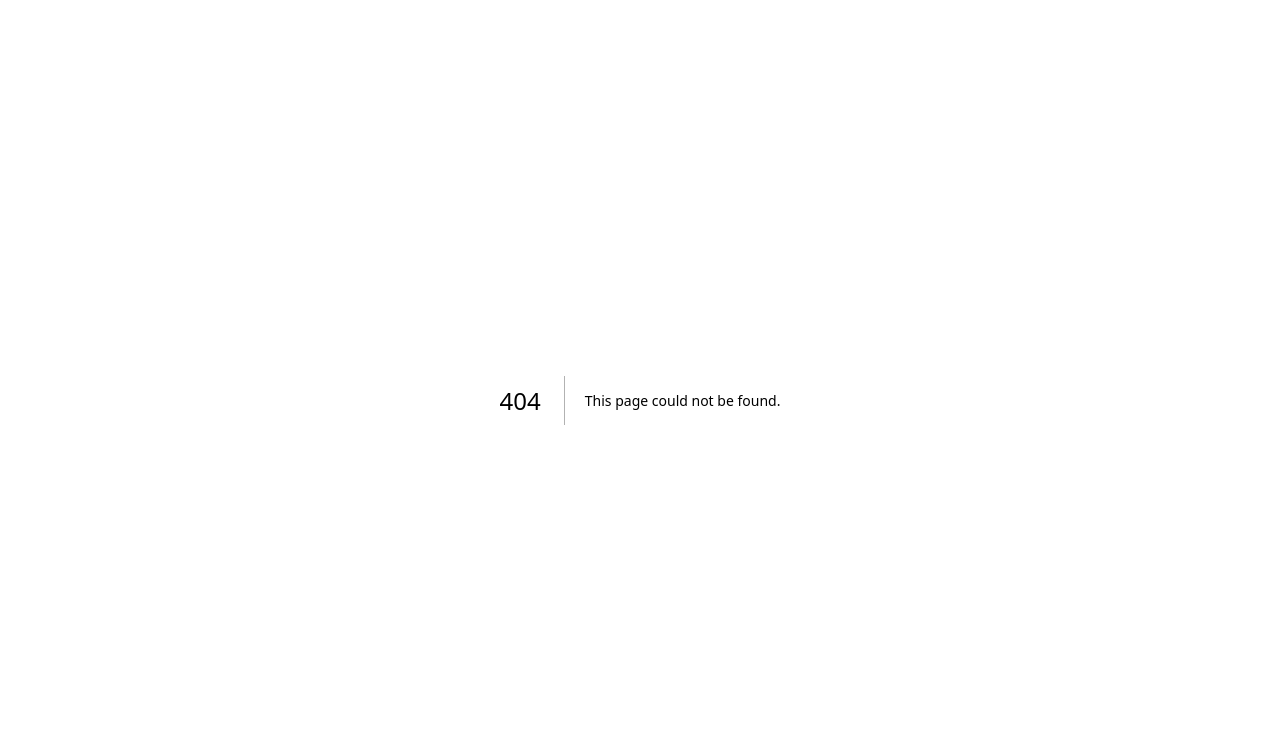
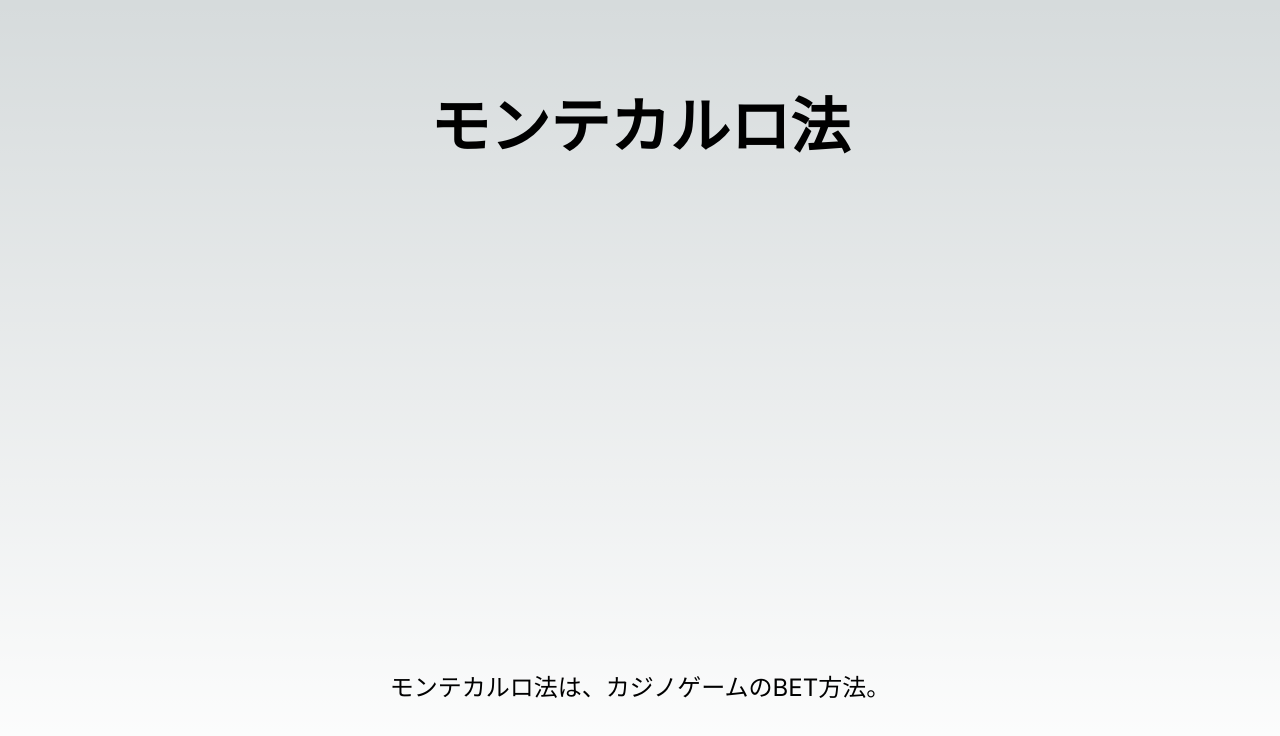
Before and after one commit to yusakuvol/betting-method, a Next.js app: page /MonteCarlo in a window 1280 px wide. Before the commit this address had no page. Shown: the top 736 px of the page. Built offline with nearby package versions, Linux system fonts and the light colour scheme.

Commit message:
add Monte Carlo

```diff
--- /dev/null
+++ b/src/app/MonteCarlo/layout.tsx
@@ -0,0 +1,17 @@
+import type { Metadata } from 'next'
+import { Inter } from 'next/font/google'
+
+const inter = Inter({ subsets: ['latin'] })
+
+export const metadata: Metadata = {
+  title: 'MonteCarlo BET',
+  description: 'カジノゲームのBETを管理するためのサイトです。',
+}
+
+export default function RootLayout({
+  children,
+}: {
+  children: React.ReactNode
+}) {
+  return <>{children}</>
+}
--- /dev/null
+++ b/src/app/MonteCarlo/page.tsx
@@ -0,0 +1,12 @@
+export default function Martingale() {
+  return (
+    <main className="flex min-h-screen flex-col items-center justify-between p-24">
+      <h1 className="text-6xl font-bold text-center">モンテカルロ法</h1>
+      <div className="flex flex-col items-center justify-center">
+        <p className="text-2xl text-center">
+          モンテカルロ法は、カジノゲームのBET方法。
+        </p>
+      </div>
+    </main>
+  )
+}
```
